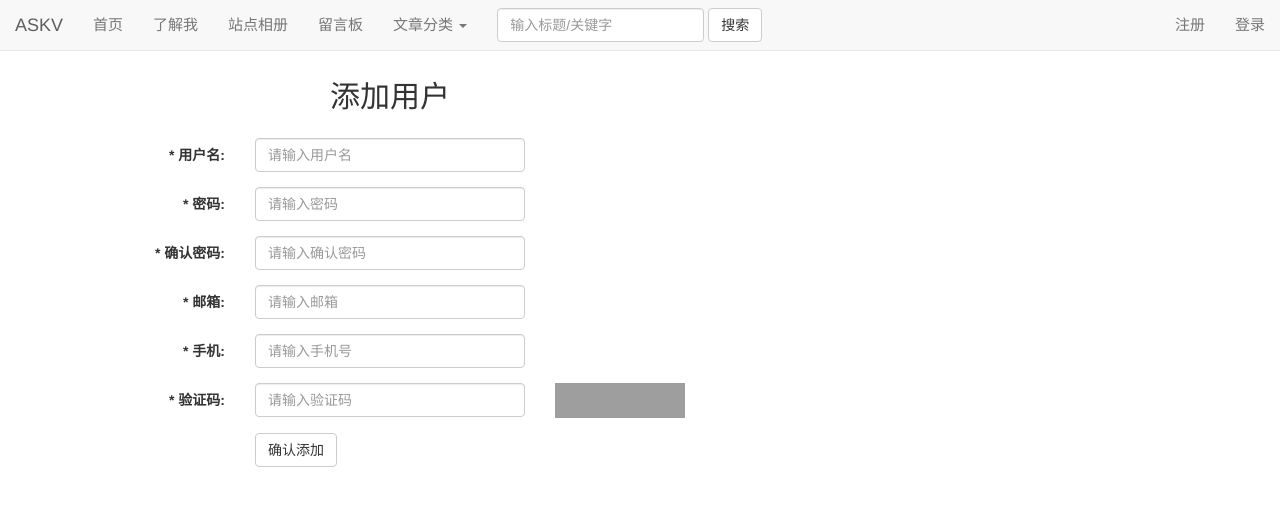
After one commit to aikey2022/minipress, a Flask app: template templates/user/adduser.html in a window 1280 px wide. The commit adds this page. Shown: the top 506 px of the page. Run offline with Flask 2, Linux system fonts and the light colour scheme; tables that the repository leaves empty hold one stand-in row (values such as "Sample post"); the template is opened without the code that fills it: values that come from a table or form of the project are taken from there, most other values are stand-ins (such as "Sample title", 1, 10 or a date in 2020); one stand-in notice (Sample message) is shown; some libraries are stand-ins or nearby versions; grey boxes are pictures that could not be loaded.

Commit message:
新增添加用户功能并设置用户权限

```diff
--- a/apps/user/user_v1.py
+++ b/apps/user/user_v1.py
@@ -3,7 +3,7 @@ from werkzeug.security import generate_password_hash,check_password_hash
 from werkzeug.utils import secure_filename
 from exts import db,cache,csrf
 from exts.utils.valid_code import image_code
-from modules.user_module import User,UserRegForm,UserLogForm,UserCenterForm
+from modules.user_module import *
 from modules.article_module import *
 import os,time,io,settings
 from sqlalchemy import and_
@@ -24,7 +24,6 @@ def before_user_bp_request():
     if uid:
        g.user = User.query.filter(User.id == uid).first()
        # print('-------------------------->>',g.user)
-
 
 
 
@@ -244,6 +243,50 @@ def user_admin():
 
 
 
+# 新增用户
+@user_bp.route('/add', endpoint="add",methods=['GET', 'POST'])
+@check_login_status
+def user_add():
+    form = AddUserForm()
+    if g.user.is_admin != True and g.user.is_root != True:
+        flash('没有权限请联系',category='error')
+        return render_template('user/info.html',user=g.user,types=g.types)
+
+    if form.validate_on_submit():
+        # 获取数据
+        username= request.form.get('username')
+        password = request.form.get('password')
+        email = request.form.get('email')
+        phone = request.form.get('phone')
+        role = request.form.get('role')
+
+        # 创建user对象
+        adduser = User()
+        adduser.username= username
+        adduser.password= generate_password_hash(password=password)
+        adduser.email= email
+        adduser.phone= phone
+
+        # 超级管理员可以操作添加root和admin用户 0 regular 1 admin 2 root
+        if g.user.is_root == True:
+            if role == '1':
+                # 授权为管理员
+                adduser.is_admin = True
+            if role == '2':
+                # 授权为超级管理员
+                adduser.is_root = True
+
+            bp_logging.logger.debug(f'role={role} {type(role)}')
+
+        # 提交数据到数据库
+        db.session.add(adduser)
+        db.session.commit()
+        flash('添加用户成功', category='info')
+
+    return render_template('user/adduser.html',user=g.user,types=g.types,form=form)
+
+
+
 # 删除用户
 @user_bp.route('/delete', endpoint="delete",methods=['GET', 'POST'])
 @check_login_status
--- a/modules/user_module.py
+++ b/modules/user_module.py
@@ -125,3 +125,9 @@ class UserCenterForm(UsernameForm,EmailForm,PhoneForm,ImageUpLoad):
         if g.user.phone != field.data:
             if User.query.filter(User.phone == field.data).first():
                 raise ValidationError(message='手机号已存在')
+
+
+
+# 新增用户表单
+class AddUserForm(UsernameForm,PassWordForm,EmailForm,PhoneForm,CheckCodeForm):
+    repassword = PasswordField('repassword', validators=[DataRequired(),InputRequired(message="必须输入确认密码"),EqualTo('password',message='两次密码不一致')])
--- /dev/null
+++ b/templates/user/adduser.html
@@ -0,0 +1,120 @@
+{% extends 'base.html' %}
+{% block title %} <title>新增用户</title> {% endblock %}
+{% block content %}
+  <div class="container">
+  	<div class="row">
+  		<form class="form-horizontal" action="{{ url_for('user.add') }}" method="post">
+			  {{ form.csrf_token }}
+			<div class="form-group">
+				<div class="col-md-offset-2  col-md-3" style="text-align: center;">
+				  <h2>添加用户</h2>
+				</div>
+			</div>
+
+  		  <div class="form-group">
+  			<label for="username" class="col-md-2 control-label">* 用户名: </label>
+  			<div class="col-md-3">
+				  {{ form.username(class="form-control",placeholder='请输入用户名')  }}
+				  {# 验证未通过 #}
+				  {% if form.username.errors %}<span style="color:red">{{ form.username.errors[0]}}</span>{% endif %}
+  			</div>
+  		  </div>
+
+  		  <div class="form-group">
+  			<label for="password" class="col-md-2 control-label">* 密码: </label>
+  			<div class="col-md-3">
+				{{ form.password(class="form-control",placeholder='请输入密码')  }}
+				{# 验证未通过 #}
+				{% if form.password.errors %}<span style="color:red">{{ form.password.errors[0]}}</span>{% endif %}
+  			</div>
+  		  </div>
+
+  		  <div class="form-group">
+  			<label for="repassword" class="col-md-2 control-label">* 确认密码: </label>
+  			<div class="col-md-3">
+				{{ form.repassword(class="form-control",placeholder='请输入确认密码')  }}
+				{# 验证未通过 #}
+				{% if form.repassword.errors %}<span style="color:red">{{ form.repassword.errors[0]}}</span>{% endif %}
+  			</div>
+  		  </div>
+
+  		  <div class="form-group">
+  			<label for="email" class="col-md-2 control-label">* 邮箱: </label>
+  			<div class="col-md-3">
+  			  {{ form.email(class="form-control",placeholder='请输入邮箱')  }}
+				{# 验证未通过 #}
+			  {% if form.email.errors %}<span style="color:red">{{ form.email.errors[0]}}</span>{% endif %}
+  			</div>
+  		  </div>
+
+  		  <div class="form-group">
+  			<label for="phone" class="col-md-2 control-label">* 手机: </label>
+  			<div class="col-md-3">
+				{{ form.phone(class="form-control",placeholder='请输入手机号')  }}
+				{# 验证未通过 #}
+				{% if form.phone.errors %}<span style="color:red">{{ form.phone.errors[0]}}</span>{% endif %}
+  			</div>
+  		  </div>
+
+		{# 超级管理员有权限查看 #}
+		{% if g.user.is_root == True %}
+		<div class="form-group">
+			<label for="is_root" class="col-md-2 control-label">用户权限: </label>
+			<div class="col-md-3">
+				<input name="role" value="0" type="radio"  checked="checked"> 普通用户&nbsp;&nbsp;
+				<input name="role" value="1" type="radio" > 管理员&nbsp;&nbsp;
+				<input name="role" value="2" type="radio" > 超级管理员&nbsp;&nbsp;
+			</div>
+		</div>
+		{% endif %}
+
+  		  <div class="form-group">
+  			<label for="inputCheckCode" class="col-md-2 control-label">* 验证码: </label>
+  			<div class="col-md-3">
+				{{ form.check_code(class="form-control",placeholder='请输入验证码')  }}
+				{# 验证未通过 #}
+				{% if form.check_code.errors %}<span style="color:red">{{ form.check_code.errors[0]}}</span>{% endif %}
+  			</div>
+			<div class="col-md-2">
+			  <img  alt="" id="image_code" src="{{ url_for('user.imgcode') }}"  width="130px"  height="35px"/>
+			</div>
+  		  </div>
+
+  		  <div class="form-group">
+  			<div class="col-md-offset-2 col-md-4">
+  			  <button type="submit" class="btn btn-default">确认添加</button>
+                {# 打印闪现内容 #}
+                {% with messages = get_flashed_messages(with_categories=true) %}
+                {% if messages %}
+                {% for category,message in messages %}
+                    {% if category == 'info' %}
+                    <span style="color:green; font-size:10px; font-weight:bold">{{ message }}</span>
+                    {% elif category == 'error' %}
+                    <span style="color:red; font-size:10px; font-weight:bold">{{ message }}</span>
+                    {% endif %}
+                {% endfor %}
+
+                {% endif %}
+                {% endwith %}
+  			</div>
+  		  </div>
+  		</form>
+
+  	</div>
+
+  </div>
+
+{% endblock %}
+
+
+{% block scripts %}
+<script>
+    // 点击切换验证码
+    $('#image_code').click(function(){
+        // 后面添加一个随机数，不同的请求才能切换
+        $(this).attr('src', "{{ url_for('user.imgcode') }}?key=" + Math.random());
+        // $(this).attr('src', "{{ url_for('user.imgcode') }}");
+    });
+</script>
+
+{% endblock %}
--- a/templates/user/admin_user.html
+++ b/templates/user/admin_user.html
@@ -8,7 +8,7 @@
 <div class="container">
     <div class="row">
         <div class="col-md-12">
-            <h1>用户管理</h1>
+            <h1>用户管理&nbsp;&nbsp;{% if g.user.is_root == True or g.user.is_admin == True%}<a type="button" class="btn btn-success" href="{{url_for('user.add')}}" > 新增用户 </a><span></span>{% endif %}</h1>
             <table class="table table-bordered table-hover">
                 <tr>
                     <th>序号</th>
@@ -23,6 +23,8 @@
                     <th>是否删除</th>
                     <th>操作</th>
                 </tr>
+                {# 只有root和管理员能看到用户信息 #}
+                {% if g.user.is_root == True or g.user.is_admin == True %}
                 {% for user in pagination.items %}
                 <tr>
                     {# 序号 #}
@@ -52,6 +54,7 @@
                         {% if g.user.id != user.id %}<button type="button" class="btn btn-danger"  tag={{ user.id }}> 删除 </button><span></span>{% endif %}
                     </td>
                 {% endfor %}
+                {% endif %}
               </table>
         </div>
 
```
